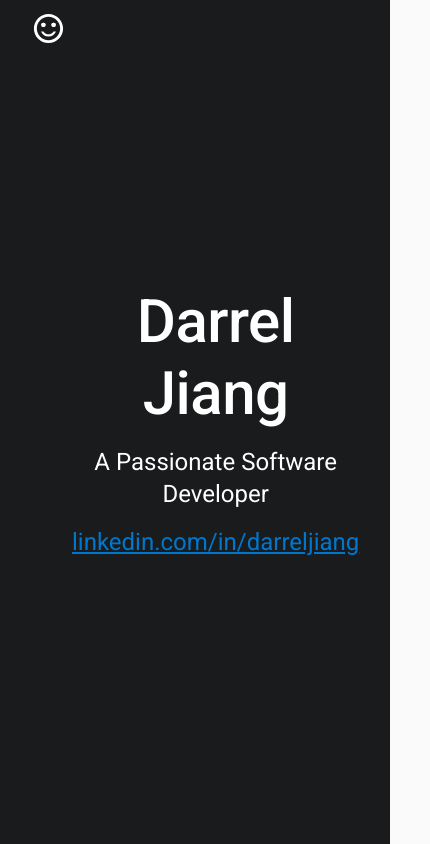
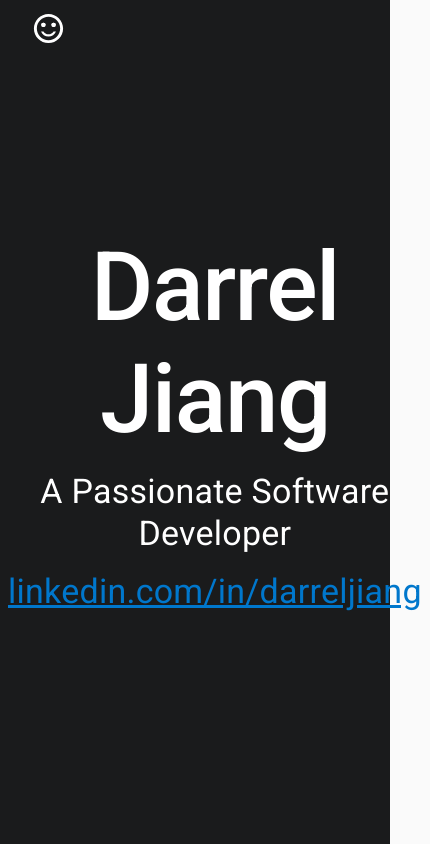
Before and after one commit to jiangdev/darreljiang-webapp, a React (Create React App) app: page / in a window 390 px wide. Shown: the top 844 px of the page, 430 px wide, since content can reach past the window. Built offline with nearby package versions, Linux system fonts and the light colour scheme.

Commit message:
Added support for mobile web browsers

```diff
--- a/src/Components/Home.js
+++ b/src/Components/Home.js
@@ -47,22 +47,9 @@ const useStyles = makeStyles(theme => ({
     left: 0,
     backgroundColor: 'rgba(0,0,0,.3)',
   },
-  mainFeaturedPostContent: {
-    position: 'relative',
-    padding: theme.spacing(8),
-    [theme.breakpoints.up('md')]: {
-      padding: theme.spacing(6),
-      paddingRight: 0,
-    },
-  },
   textContainer: {
     position: 'relative',
-    padding: theme.spacing(8),
     color: 'white',
-    [theme.breakpoints.up('md')]: {
-      padding: theme.spacing(6),
-      paddingRight: 0,
-    },
     backgroundColor: '#1A1B1C',
     height: '100vh',
     width: '100vw',
@@ -71,35 +58,16 @@ const useStyles = makeStyles(theme => ({
   headerText: {
     fontSize: '5em',
   },
-  mainGrid: {
-    marginTop: theme.spacing(3),
-  },
-  card: {
-    display: 'flex',
-  },
-  cardDetails: {
-    flex: 1,
-  },
-  cardMedia: {
-    width: 160,
-  },
-  markdown: {
-    ...theme.typography.body2,
-    padding: theme.spacing(3, 0),
-  },
-  sidebarAboutBox: {
-    padding: theme.spacing(2),
-    backgroundColor: theme.palette.grey[200],
-  },
-  sidebarSection: {
-    marginTop: theme.spacing(3),
-  },
   footer: {
     backgroundColor: theme.palette.background.paper,
     marginTop: theme.spacing(8),
     padding: theme.spacing(6, 0),
   },
 }))
+
+function isMobileDevice() {
+  return typeof window.orientation !== 'undefined' || navigator.userAgent.indexOf('IEMobile') !== -1
+}
 
 export default function Home() {
   const classes = useStyles()
@@ -109,17 +77,17 @@ export default function Home() {
       <CssBaseline />
       <Grid className={classes.textContainer} container direction='column' justify='center' spacing={2}>
         <Grid item>
-          <Typography align='center' style={{ fontWeight: '500' }} variant='h2'>
+          <Typography align='center' style={{ fontWeight: '500' }} variant={isMobileDevice() ? 'h2' : 'h1'}>
                   Darrel Jiang
           </Typography>
         </Grid>
         <Grid item>
-          <Typography align='center' variant='h5'>
+          <Typography align='center' variant={isMobileDevice() ? 'h5' : 'h4'}>
                   A Passionate Software Developer
           </Typography>
         </Grid>
         <Grid item>
-          <Typography align='center' variant='h5'>
+          <Typography align='center' variant={isMobileDevice() ? 'h5' : 'h4'}>
             <a href='https://www.linkedin.com/in/darreljiang'style={{ color: '#0077CC' }}>linkedin.com/in/darreljiang</a>
           </Typography>
         </Grid>
```
